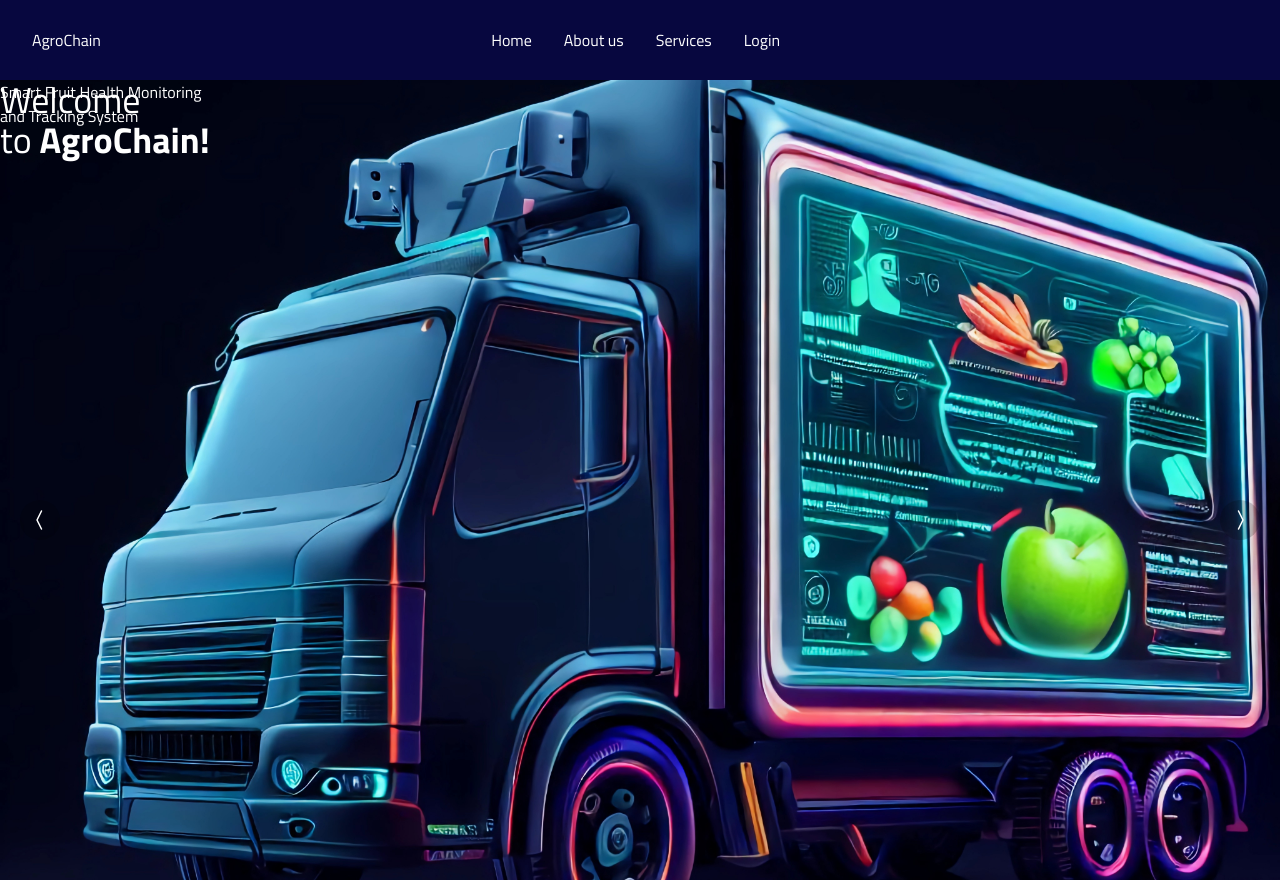
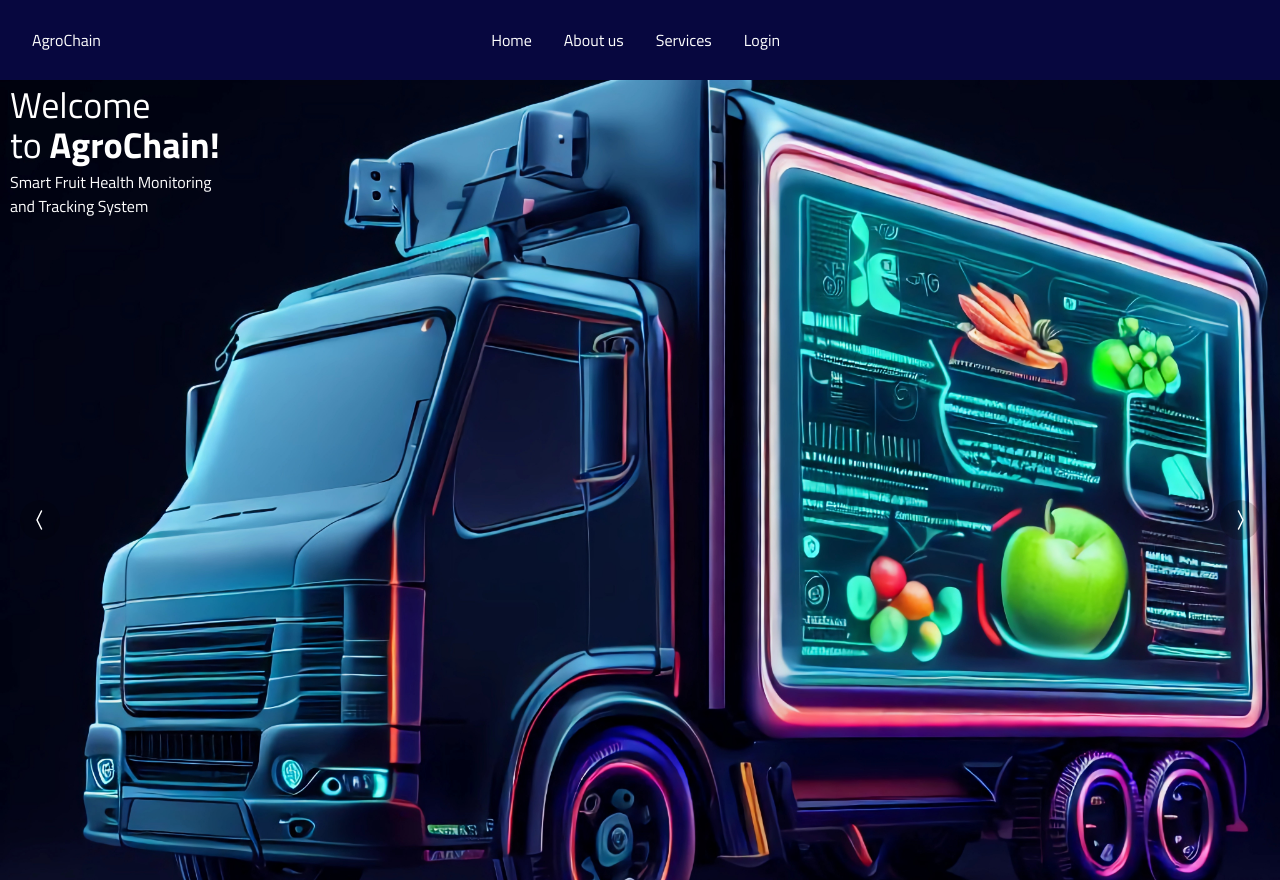
Before and after one commit to AadiNir/SIH-project, a React (Create React App) app in the folder Client/: page / in a window 1280 px wide. Built offline with nearby package versions, Linux system fonts and the light colour scheme.

Commit message:
fixed the text in hero page.

```diff
--- a/Client/src/App.js
+++ b/Client/src/App.js
@@ -20,14 +20,18 @@ function App() {
     <div>
       <Navbar />
       <div className='relative'>
-        <div style={{ top: '10px', left: '2000px' }}>
+        <div style={{  position: 'relative' ,top: '5px', left: '10px' }}>
           <h1 className='absolute text-white text-4xl'>
             Welcome<br />to <b>AgroChain!</b>
           </h1>
-          <h2 className='fixed text-white text-1xl'>
+          </div>
+          <div style={{  position: 'relative' ,top: '90px', left: '10px' }}>
+          <h2 className='absolute text-white text-1xl'>
             Smart Fruit Health Monitoring<br/>and Tracking System
           </h2>
-        </div>
+          </div>
+
+
 
           <div className='absolute top-[50%] -translate-x-0 translate-y-[50%] left-5 text-2xl rounded-full p-2 bg-black/20 text-white cursor-pointer'>
             <BsChevronCompactLeft onClick={prevSlide} />
```
Also changed, not shown: 1 other file (tests, documents, lock files or other folders).
